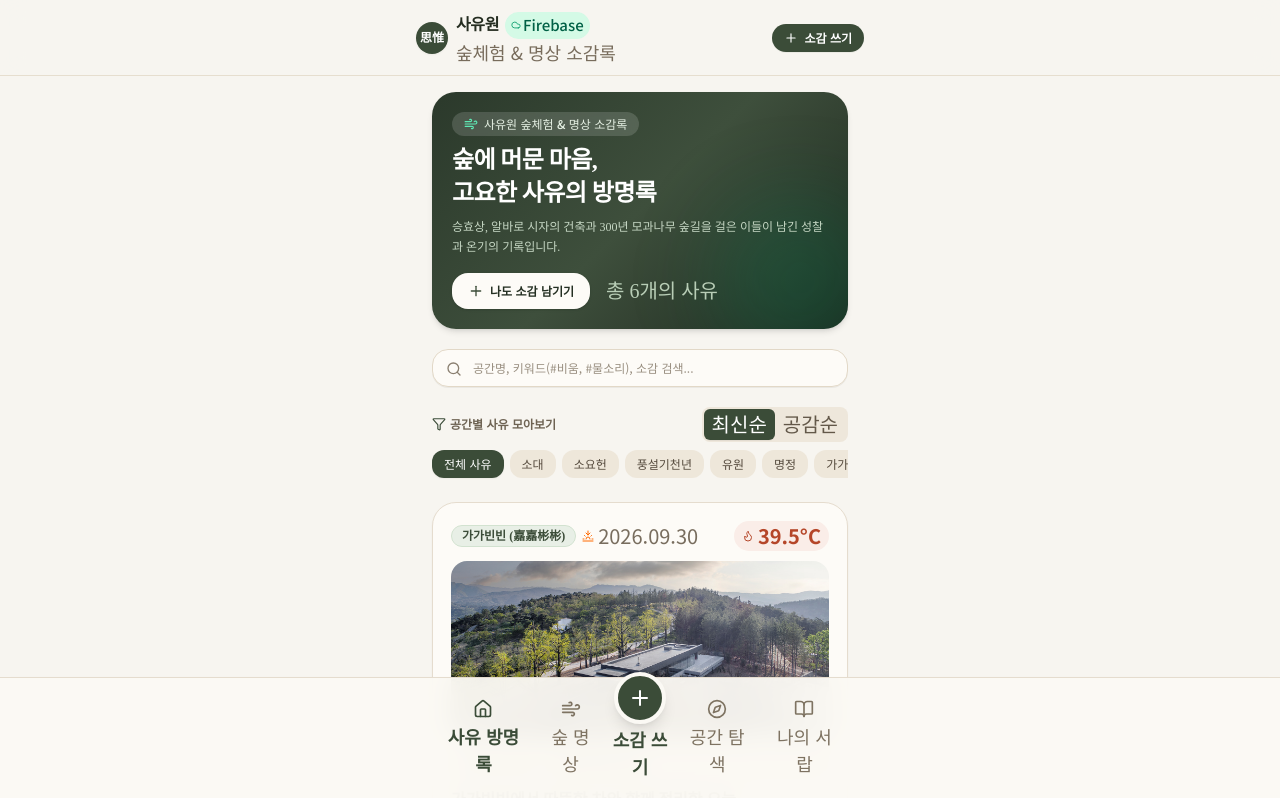
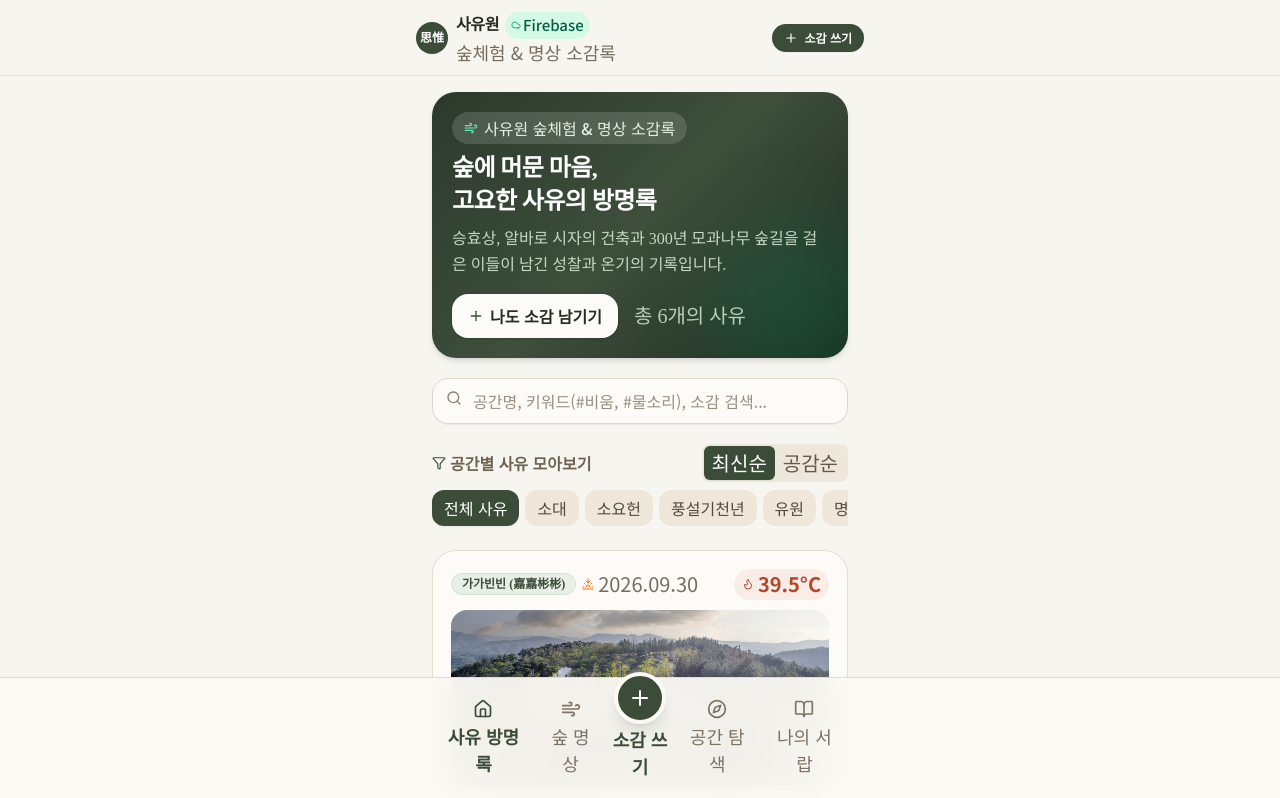
Before and after one commit to educomdoc/Impression, a React (Vite) app: page / in a window 1280 px wide. Shown: the top 798 px of the page. Built offline with nearby package versions, Linux system fonts and the light colour scheme; no server answers; the database is empty; a web font is replaced by a local one.

Commit message:
Change text sizes from xs to base in CommunityWallView

```diff
--- a/src/components/CommunityWallView.tsx
+++ b/src/components/CommunityWallView.tsx
@@ -72,7 +72,7 @@ export const CommunityWallView: React.FC<CommunityWallViewProps> = ({
         <div className="absolute -right-10 -bottom-10 w-44 h-44 rounded-full bg-emerald-600/20 blur-2xl pointer-events-none" />
 
         <div className="relative z-10 space-y-2">
-          <div className="inline-flex items-center gap-1.5 px-3 py-1 rounded-full text-xs font-medium bg-white/15 text-[#e5f0e3] backdrop-blur-xs">
+          <div className="inline-flex items-center gap-1.5 px-3 py-1 rounded-full text-base font-medium bg-white/15 text-[#e5f0e3] backdrop-blur-xs">
             <Wind className="w-3.5 h-3.5 text-emerald-300" />
             <span>사유원 숲체험 &amp; 명상 소감록</span>
           </div>
@@ -81,14 +81,14 @@ export const CommunityWallView: React.FC<CommunityWallViewProps> = ({
             숲에 머문 마음,<br />고요한 사유의 방명록
           </h2>
 
-          <p className="text-xs text-[#c6d7c4] font-serif-kr leading-relaxed">
+          <p className="text-base text-[#c6d7c4] font-serif-kr leading-relaxed">
             승효상, 알바로 시자의 건축과 300년 모과나무 숲길을 걸은 이들이 남긴 성찰과 온기의 기록입니다.
           </p>
 
           <div className="pt-2 flex items-center gap-2">
             <button
               onClick={onOpenWriteModal}
-              className="py-2.5 px-4 rounded-2xl bg-[#fdfbf7] text-[#242f22] text-xs font-bold hover:bg-white inline-flex items-center gap-1.5 shadow-sm transition-transform active:scale-95"
+              className="py-2.5 px-4 rounded-2xl bg-[#fdfbf7] text-[#242f22] text-base font-bold hover:bg-white inline-flex items-center gap-1.5 shadow-sm transition-transform active:scale-95"
             >
               <Plus className="w-4 h-4 text-[#3b4c38]" />
               <span>나도 소감 남기기</span>
@@ -109,12 +109,12 @@ export const CommunityWallView: React.FC<CommunityWallViewProps> = ({
           placeholder="공간명, 키워드(#비움, #물소리), 소감 검색..."
           value={searchQuery}
           onChange={(e) => setSearchQuery(e.target.value)}
-          className="w-full pl-10 pr-4 py-2.5 rounded-2xl bg-[#fdfbf7] border border-[#e2d8c7] text-xs text-[#2e372a] placeholder:text-[#998f80] focus:outline-none focus:ring-2 focus:ring-[#3b4c38] shadow-2xs"
+          className="w-full pl-10 pr-4 py-2.5 rounded-2xl bg-[#fdfbf7] border border-[#e2d8c7] text-base text-[#2e372a] placeholder:text-[#998f80] focus:outline-none focus:ring-2 focus:ring-[#3b4c38] shadow-2xs"
         />
         {searchQuery && (
           <button
             onClick={() => setSearchQuery('')}
-            className="absolute right-3 top-2.5 text-xs text-[#8c8171] hover:text-[#332c22]"
+            className="absolute right-3 top-2.5 text-base text-[#8c8171] hover:text-[#332c22]"
           >
             초기화
           </button>
@@ -123,7 +123,7 @@ export const CommunityWallView: React.FC<CommunityWallViewProps> = ({
 
       {/* Filter Row: Space chips & Sort */}
       <div className="space-y-2">
-        <div className="flex items-center justify-between text-xs text-[#6e6353]">
+        <div className="flex items-center justify-between text-base text-[#6e6353]">
           <span className="font-semibold flex items-center gap-1">
             <Filter className="w-3.5 h-3.5 text-[#3b4c38]" />
             공간별 사유 모아보기
@@ -153,7 +153,7 @@ export const CommunityWallView: React.FC<CommunityWallViewProps> = ({
         <div className="flex gap-1.5 overflow-x-auto no-scrollbar pb-1">
           <button
             onClick={() => setSelectedSpaceFilter('all')}
-            className={`flex-shrink-0 px-3 py-1.5 rounded-xl text-xs font-medium transition-all ${
+            className={`flex-shrink-0 px-3 py-1.5 rounded-xl text-base font-medium transition-all ${
               selectedSpaceFilter === 'all'
                 ? 'bg-[#3b4c38] text-white shadow-xs'
                 : 'bg-[#eee7da] text-[#554a3d] hover:bg-[#e4dcce]'
@@ -167,7 +167,7 @@ export const CommunityWallView: React.FC<CommunityWallViewProps> = ({
               <button
                 key={space.id}
                 onClick={() => setSelectedSpaceFilter(space.id)}
-                className={`flex-shrink-0 px-3 py-1.5 rounded-xl text-xs font-medium transition-all ${
+                className={`flex-shrink-0 px-3 py-1.5 rounded-xl text-base font-medium transition-all ${
                   isSelected
                     ? 'bg-[#3b4c38] text-white shadow-xs'
                     : 'bg-[#eee7da] text-[#554a3d] hover:bg-[#e4dcce]'
@@ -198,7 +198,7 @@ export const CommunityWallView: React.FC<CommunityWallViewProps> = ({
             <h4 className="font-serif-kr font-bold text-sm text-[#3b342a]">
               일치하는 사유가 없습니다
             </h4>
-            <p className="text-xs text-[#716656] font-serif-kr">
+            <p className="text-base text-[#716656] font-serif-kr">
               다른 검색어나 공간 필터를 선택해보세요.
             </p>
           </div>
```
